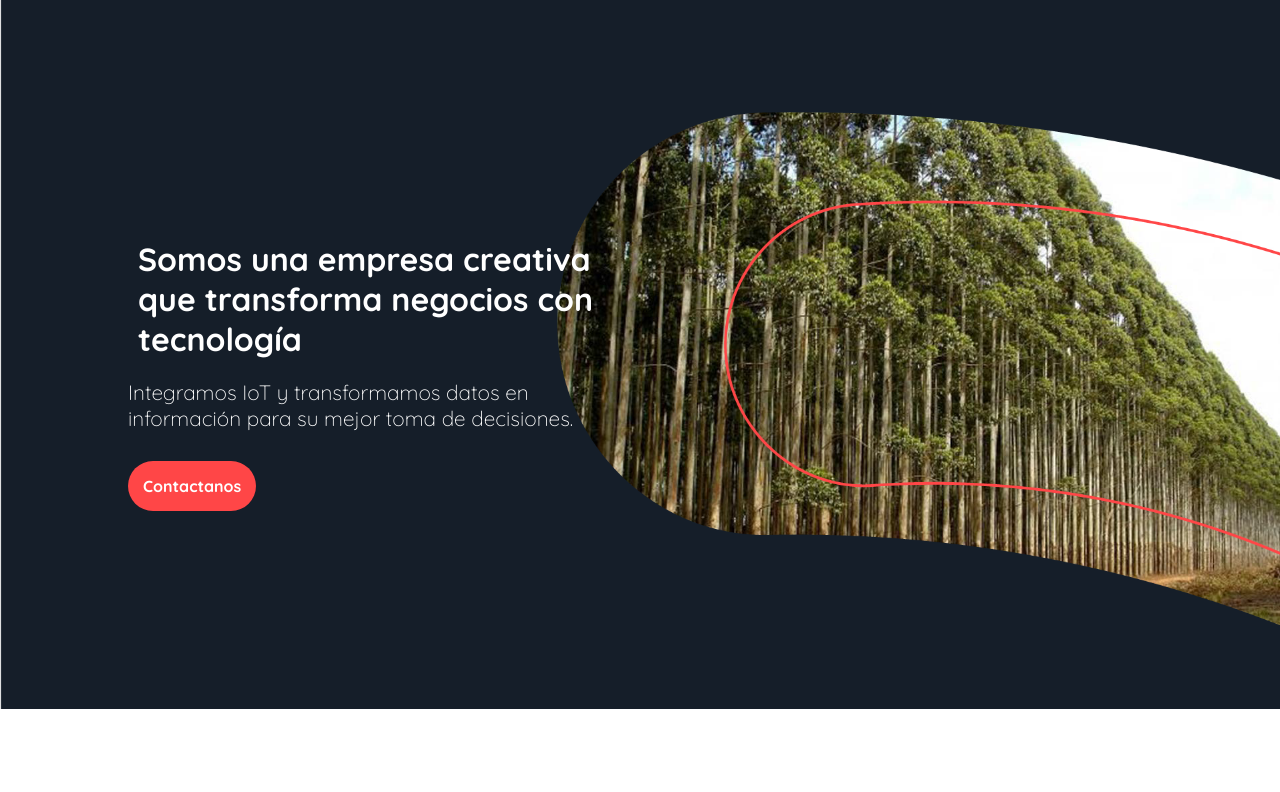
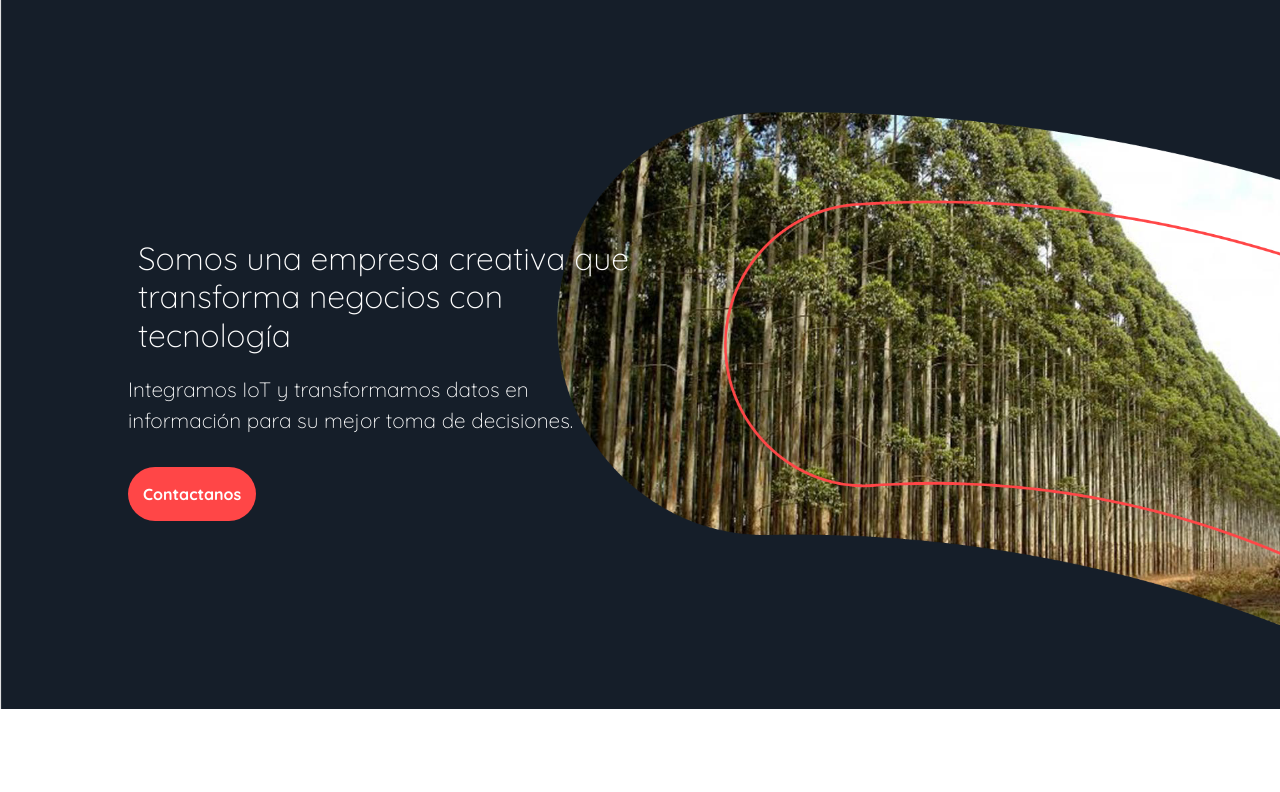
Before and after one commit to nayalds/web-project-coder, a website: page index.html in a window 1280 px wide. Shown: the part 91-883 px from the top of the page. Drawn offline with nearby package versions, Linux system fonts and the light colour scheme.

Commit message:
SASS + Boostrap

```diff
--- a/index.html
+++ b/index.html
@@ -5,6 +5,7 @@
     <meta http-equiv="X-UA-Compatible" content="IE=edge">
     <meta name="viewport" content="width=device-width, initial-scale=1.0">
     <script src="https://kit.fontawesome.com/68fde3674a.js" crossorigin="anonymous"></script>
+    <link href="https://cdn.jsdelivr.net/npm/bootstrap@5.1.3/dist/css/bootstrap.min.css" rel="stylesheet" integrity="sha384-1BmE4kWBq78iYhFldvKuhfTAU6auU8tT94WrHftjDbrCEXSU1oBoqyl2QvZ6jIW3" crossorigin="anonymous">
     <link rel="stylesheet" href="css/style.css">
     <link rel="shortcut icon" href="./multimedia/logos/Faviconldpi.svg" type="image/x-icon">
     <title>Sikron</title>
@@ -177,6 +178,7 @@
 </footer>
 
 <!--JavaSript-->
+<script src="https://cdn.jsdelivr.net/npm/bootstrap@5.1.3/dist/js/bootstrap.bundle.min.js" integrity="sha384-ka7Sk0Gln4gmtz2MlQnikT1wXgYsOg+OMhuP+IlRH9sENBO0LRn5q+8nbTov4+1p" crossorigin="anonymous"></script>
     <script>
         var navLinks = document.getElementById("navLinks")
         function showMenu(){
--- /dev/null
+++ b/sass/main.scss
@@ -0,0 +1,3 @@
+h1{
+    color:red
+}
```
Also changed, not shown: package.json (added, +25 -0 lines), css/compilado.css (added), css/compilados.css (added), 1 other file.
